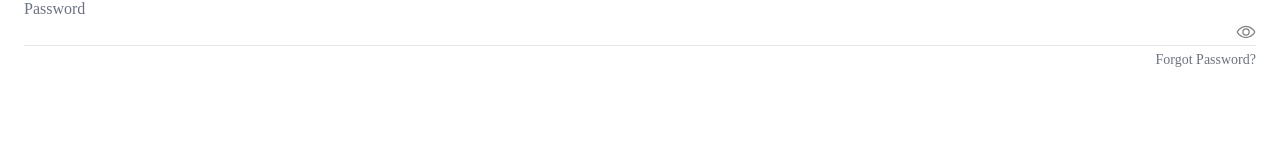
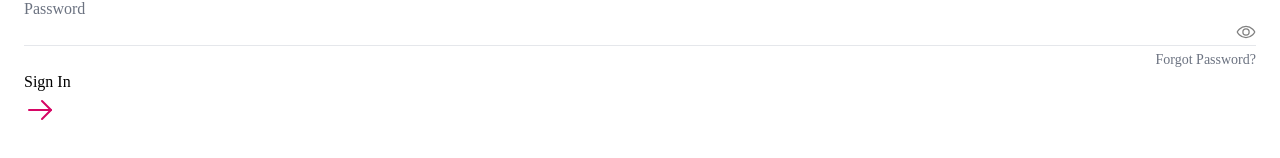
Before and after one commit to AgudaD/rapidGrills, a React (Vite) app: page /login in a window 1280 px wide. Shown: the part 288-446 px from the top of the page. Built offline with nearby package versions, Linux system fonts and the light colour scheme; a web font is replaced by a local one.

Commit message:
new commit

```diff
--- a/src/pages/authentication/Login.jsx
+++ b/src/pages/authentication/Login.jsx
@@ -1,4 +1,4 @@
-import { ArrowLeft, Eye } from "phosphor-react";
+import { ArrowLeft, ArrowRight, Eye } from "phosphor-react";
 import React from "react";
 
 const Login = () => {
@@ -20,6 +20,13 @@ const Login = () => {
           </div>
           <p className="mt-1 text-end text-sm">Forgot Password?</p>
         </div>
+
+        <div>
+            <h2>Sign In</h2>
+            <section>
+                <ArrowRight size={32} color="#D60665" />
+            </section>
+        </div>
       </div>
     </div>
   );
```
